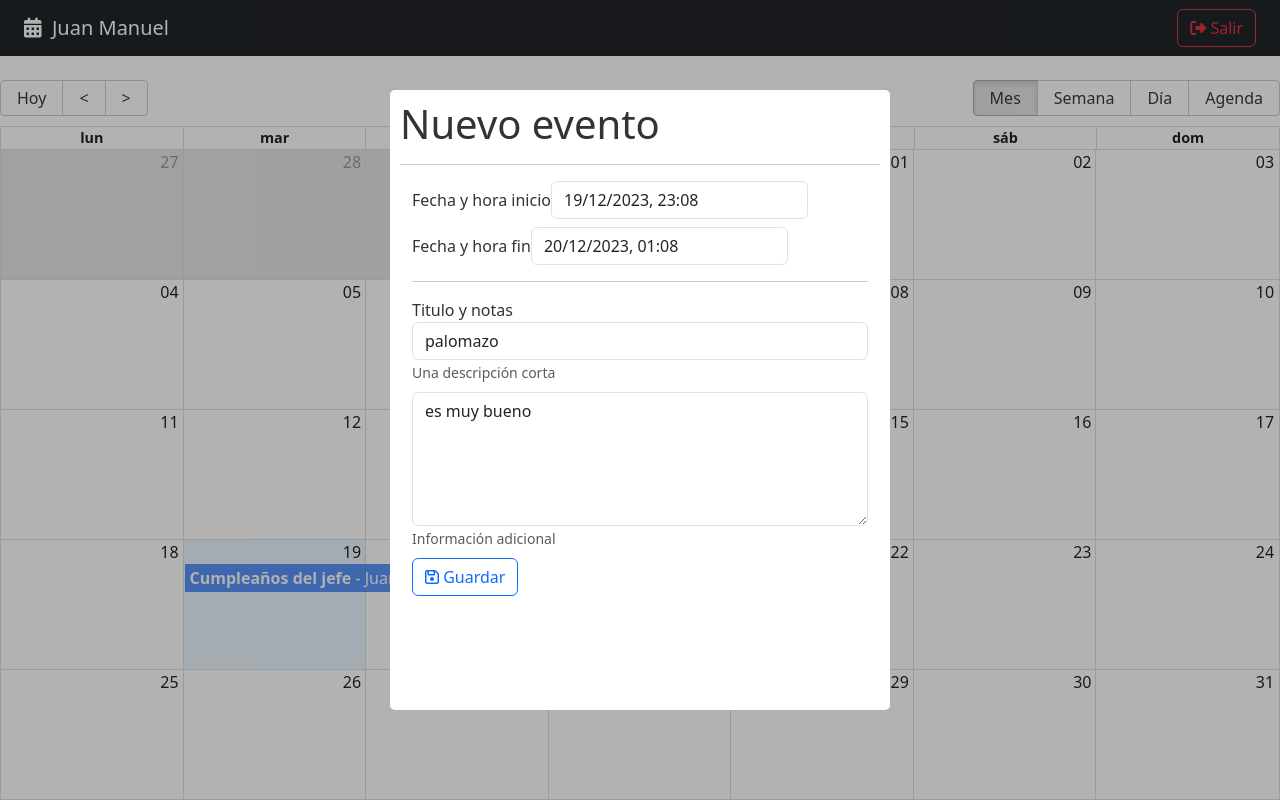
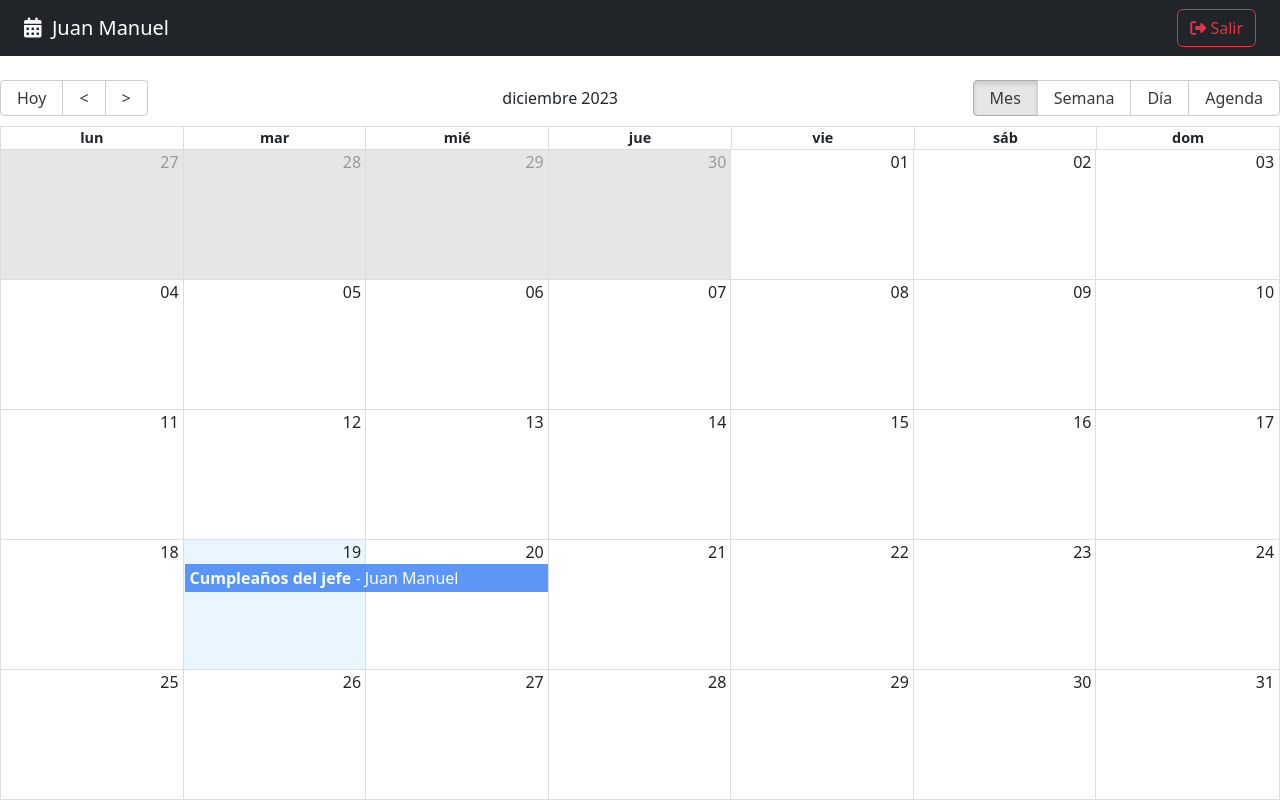
Before and after one commit to JuanManuelJerezBaraona/CalendarApp, a React (Vite) app: page / in a window 1280 px wide. Built offline with nearby package versions, Linux system fonts and the light colour scheme.

Commit message:
Refactor calendar components and pages

```diff
--- a/src/calendar/components/CalendarModal.jsx
+++ b/src/calendar/components/CalendarModal.jsx
@@ -1,12 +1,15 @@
 import { useMemo, useState } from "react";
 import { addHours, differenceInSeconds } from "date-fns";
+
 import Swal from "sweetalert2";
 import 'sweetalert2/dist/sweetalert2.min.css';
 
 import Modal from "react-modal";
 import DatePicker, { registerLocale } from "react-datepicker";
 import "react-datepicker/dist/react-datepicker.css";
+
 import es from 'date-fns/locale/es';
+import { useUiStore } from "../../hooks";
 
 registerLocale('es', es);
 
@@ -25,7 +28,7 @@ Modal.setAppElement('#root');
 
 export const CalendarModal = () => {
 
-    const [isOpen, setIsOpen] = useState(true);
+    const {isDateModalOpen, closeDateModal} = useUiStore();
     const [formSubmitted, setFormSubmitted] = useState(false);
 
     const [formValues, setFormValues] = useState({
@@ -59,8 +62,7 @@ export const CalendarModal = () => {
     }
 
     const onCloseModal = () => {
-        console.log('cerrando modal');
-        setIsOpen(false);
+        closeDateModal();
     }
 
     const onSubmit = (event) => {
@@ -84,7 +86,7 @@ export const CalendarModal = () => {
 
   return (
     <Modal
-        isOpen={isOpen}
+        isOpen={isDateModalOpen}
         onRequestClose={onCloseModal}
         style={customStyles}
         className="modal"
--- a/src/calendar/pages/CalendarPage.jsx
+++ b/src/calendar/pages/CalendarPage.jsx
@@ -6,6 +6,7 @@ import { addHours } from 'date-fns';
 import { CalendarEvent, CalendarModal, Navbar } from "../";
 
 import { localizer, getMessagesES } from '../../helpers';
+import { useUiStore } from '../../hooks';
 
 
 
@@ -22,6 +23,8 @@ const events = [{
 }]
 
 export const CalendarPage = () => {
+
+  const {openDateModal} = useUiStore();
 
   const [lastView, setLastView] = useState(localStorage.getItem('lastView') || 'month');
 
@@ -40,7 +43,8 @@ export const CalendarPage = () => {
   }
 
   const onDoubleClick = (event) => {
-    console.log({ doubleClick: event });
+    // console.log({ doubleClick: event });
+    openDateModal();
   }
 
   const onSelect = (event) => {
--- /dev/null
+++ b/src/hooks/index.js
@@ -0,0 +1,3 @@
+
+
+export * from "./useUiStore";
--- /dev/null
+++ b/src/hooks/useUiStore.js
@@ -0,0 +1,32 @@
+import { useDispatch, useSelector } from "react-redux";
+import { onCloseDateModal, onOpenDateModal } from "../store";
+
+
+export const useUiStore = () => {
+
+    const dispatch = useDispatch();
+
+    const {
+        isDateModalOpen
+    } = useSelector(state => state.ui);
+
+    const openDateModal = () => {
+        dispatch(onOpenDateModal());
+    }
+
+    const closeDateModal = () => {
+        dispatch(onCloseDateModal());
+    }
+
+    return {
+        // propiedades
+        isDateModalOpen,
+
+
+        // métodos
+        openDateModal,
+        closeDateModal,
+    }
+
+
+}
```
Also changed, not shown: src/store/calendar/calendarSlice.js (added).
